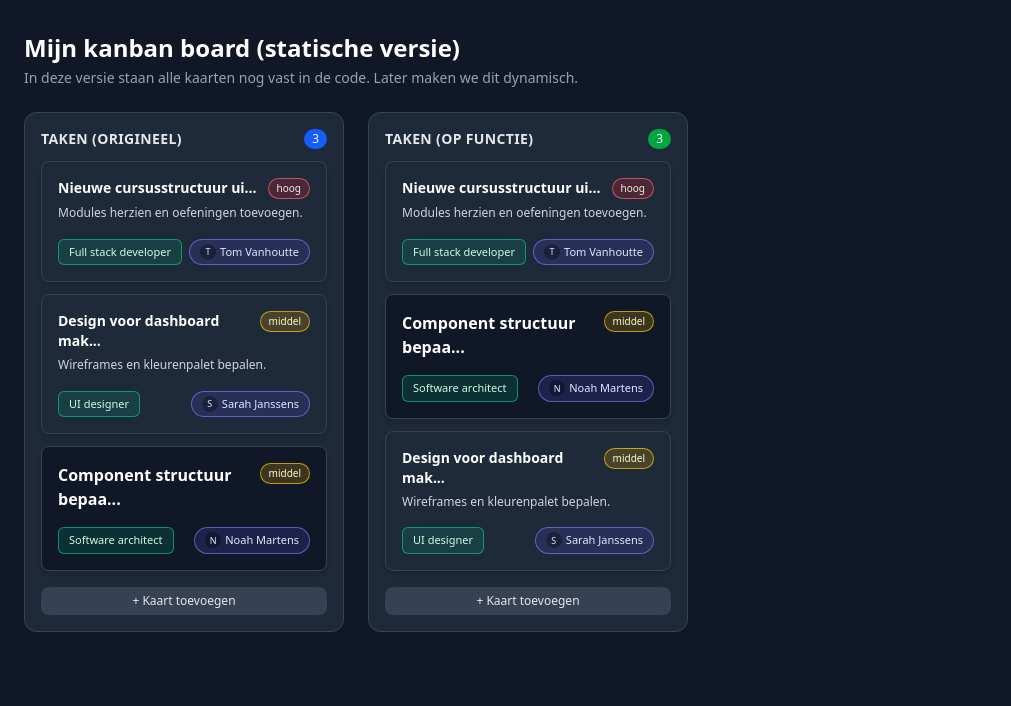
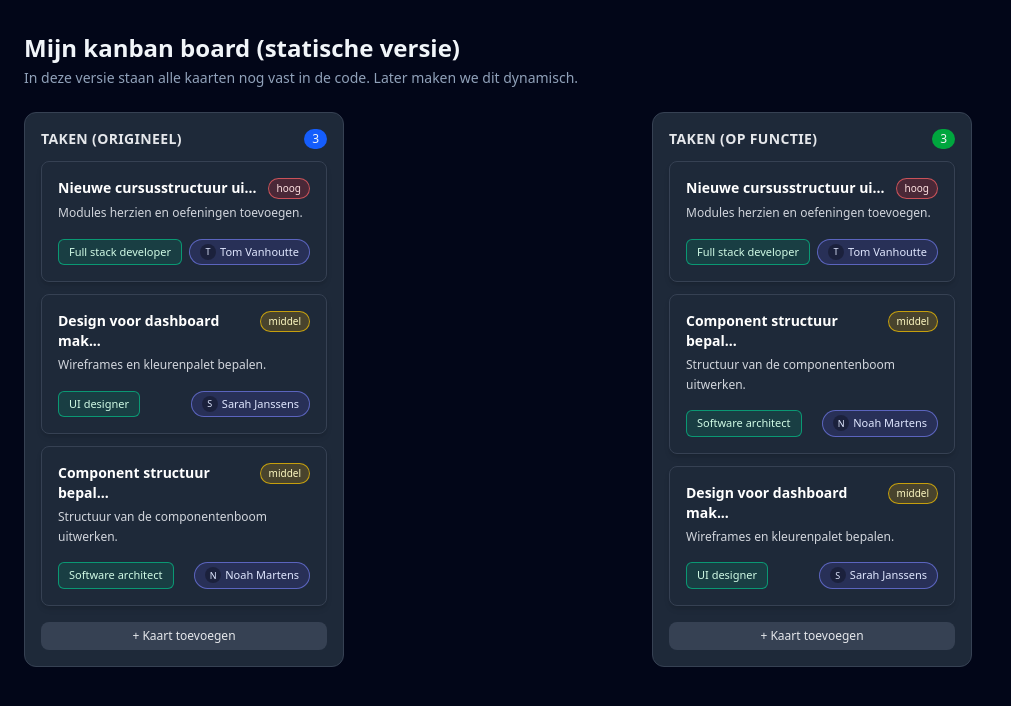
Before and after one commit to syntraprogrammeurs/vueexercises, a Vue app: page / in a window 1280 px wide. Shown: the top 706 px of the page, without its empty margins (0-1011 px from the left). Built offline with nearby package versions, Linux system fonts and the light colour scheme.

Commit message:
p29tempp57-oef1-einde

```diff
--- a/src/App.vue
+++ b/src/App.vue
@@ -1,21 +1,94 @@
 <script setup>
 import TaskCard from "./components/TaskCard.vue"
 import BoardColumn from "./components/BoardColumn.vue"
+
+// Nieuwe datastructuur voor kolommen en taken
+const columns = [
+  {
+    id: "original",
+    title: "Taken (origineel)",
+    color: "blue",
+    tasks: [
+      {
+        id: 1,
+        title: "Nieuwe cursusstructuur uitwerken",
+        description: "Modules herzien en oefeningen toevoegen.",
+        assignee: "Tom Vanhoutte",
+        role: "Full stack developer",
+        priority: "hoog",
+        done: false
+      },
+      {
+        id: 2,
+        title: "Design voor dashboard maken",
+        description: "Wireframes en kleurenpalet bepalen.",
+        assignee: "Sarah Janssens",
+        role: "UI designer",
+        priority: "middel",
+        done: false
+      },
+      {
+        id: 3,
+        title: "Component structuur bepalen",
+        description: "Structuur van de componentenboom uitwerken.",
+        assignee: "Noah Martens",
+        role: "Software architect",
+        priority: "middel",
+        done: false
+      }
+    ]
+  },
+  {
+    id: "byRole",
+    title: "Taken (op functie)",
+    color: "green",
+    tasks: [
+      {
+        id: 4,
+        title: "Nieuwe cursusstructuur uitwerken",
+        description: "Modules herzien en oefeningen toevoegen.",
+        assignee: "Tom Vanhoutte",
+        role: "Full stack developer",
+        priority: "hoog",
+        done: false
+      },
+      {
+        id: 5,
+        title: "Component structuur bepalen",
+        description: "Structuur van de componentenboom uitwerken.",
+        assignee: "Noah Martens",
+        role: "Software architect",
+        priority: "middel",
+        done: false
+      },
+      {
+        id: 6,
+        title: "Design voor dashboard maken",
+        description: "Wireframes en kleurenpalet bepalen.",
+        assignee: "Sarah Janssens",
+        role: "UI designer",
+        priority: "middel",
+        done: false
+      }
+    ]
+  }
+]
 </script>
 
 <template>
-  <main class="min-h-screen bg-gray-900 text-white px-6 py-8">
+  <main class="min-h-screen bg-slate-950 text-slate-100 px-6 py-8">
     <header class="mb-6">
       <h1 class="text-2xl font-bold">
         Mijn kanban board (statische versie)
       </h1>
-      <p class="text-gray-400 text-sm mt-1">
-        In deze versie staan alle kaarten nog vast in de code. Later maken we dit dynamisch.
+      <p class="text-slate-400 text-sm mt-1">
+        In deze versie staan alle kaarten nog vast in de code. Later maken we dit
+        dynamisch.
       </p>
     </header>
 
-    <section class="flex gap-6 overflow-x-auto pb-4">
-      <!-- Kolom 1: originele volgorde -->
+    <!-- Template blijft nog statisch -->
+    <section class="grid gap-6 md:grid-cols-2">
       <BoardColumn title="Taken (origineel)" :count="3" color="blue">
         <TaskCard
             title="Nieuwe cursusstructuur uitwerken"
@@ -23,6 +96,7 @@ import BoardColumn from "./components/BoardColumn.vue"
             assignee="Tom Vanhoutte"
             role="Full stack developer"
             priority="hoog"
+            :done="false"
         />
         <TaskCard
             title="Design voor dashboard maken"
@@ -30,41 +104,42 @@ import BoardColumn from "./components/BoardColumn.vue"
             assignee="Sarah Janssens"
             role="UI designer"
             priority="middel"
+            :done="false"
         />
         <TaskCard
-            title="Component structuur bepaald"
+            title="Component structuur bepalen"
+            description="Structuur van de componentenboom uitwerken."
             assignee="Noah Martens"
             role="Software architect"
             priority="middel"
-            :done="true"
+            :done="false"
         />
       </BoardColumn>
 
-      <!-- Kolom 2: gesorteerd op functie -->
       <BoardColumn title="Taken (op functie)" :count="3" color="green">
-        <!-- eerst developer -->
         <TaskCard
             title="Nieuwe cursusstructuur uitwerken"
             description="Modules herzien en oefeningen toevoegen."
             assignee="Tom Vanhoutte"
             role="Full stack developer"
             priority="hoog"
+            :done="false"
         />
-        <!-- dan architect -->
         <TaskCard
-            title="Component structuur bepaald"
+            title="Component structuur bepalen"
+            description="Structuur van de componentenboom uitwerken."
             assignee="Noah Martens"
             role="Software architect"
             priority="middel"
-            :done="true"
+            :done="false"
         />
-        <!-- dan designer -->
         <TaskCard
             title="Design voor dashboard maken"
             description="Wireframes en kleurenpalet bepalen."
             assignee="Sarah Janssens"
             role="UI designer"
             priority="middel"
+            :done="false"
         />
       </BoardColumn>
     </section>
```
